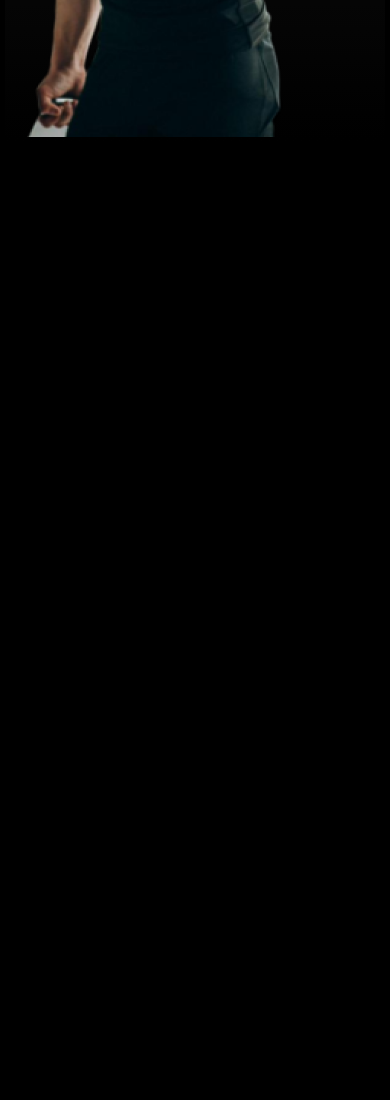
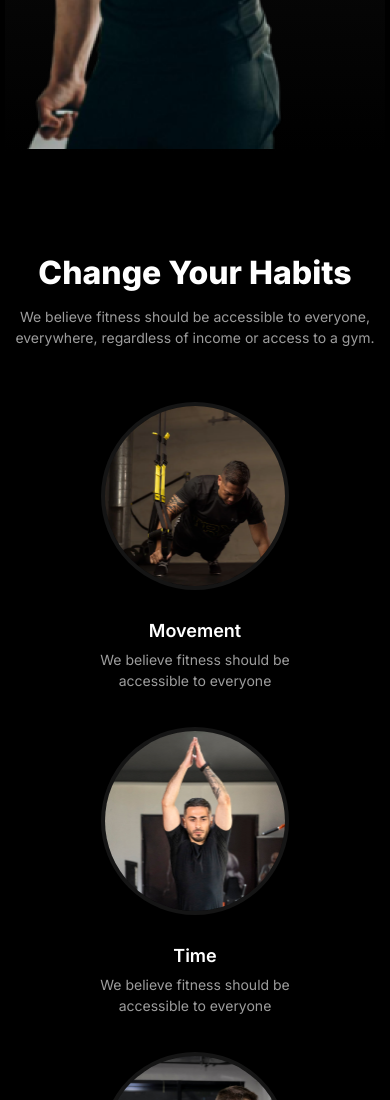
Before and after one commit to jubayer50/fitness, a plain HTML site: page index.html in a window 390 px wide. Shown: the part 900-2000 px from the top of the page. Before the commit the page ends 1046 px from the top, so only its background shows below. Drawn offline with Linux system fonts and the light colour scheme.

Commit message:
habit section done with responsive

```diff
--- a/index.html
+++ b/index.html
@@ -70,5 +70,41 @@
         </section>
       </div>
     </header>
+
+    <section id="habit-section" class="width">
+      <div class="habit-container">
+        <h2>Change Your Habits</h2>
+        <p>
+          We believe fitness should be accessible to everyone, everywhere,
+          regardless of income or access to a gym.
+        </p>
+
+        <div class="habit-card-boxes">
+          <div class="h-card">
+            <img src="./images/image3.png" alt="" />
+            <h3>Movement</h3>
+            <p>We believe fitness should be accessible to everyone</p>
+          </div>
+
+          <div class="h-card">
+            <img src="./images/image2.png" alt="" />
+            <h3>Time</h3>
+            <p>We believe fitness should be accessible to everyone</p>
+          </div>
+
+          <div class="h-card">
+            <img src="./images/image4.png" alt="" />
+            <h3>Practice</h3>
+            <p>We believe fitness should be accessible to everyone</p>
+          </div>
+
+          <div class="h-card">
+            <img src="./images/image5.png" alt="" />
+            <h3>Weight Loss</h3>
+            <p>We believe fitness should be accessible to everyone</p>
+          </div>
+        </div>
+      </div>
+    </section>
   </body>
 </html>
--- a/style/style.css
+++ b/style/style.css
@@ -102,6 +102,7 @@ header {
 #banner .banner-content p {
   color: #ffffff9d;
   margin-bottom: 28px;
+  line-height: 1.5;
 }
 
 #banner .banner-btn {
@@ -153,6 +154,60 @@ header {
   height: 40px;
   background: var(--primary_color);
   border-radius: 50%;
+}
+
+/* habit-section related style */
+#habit-section {
+  margin-top: 100px;
+  text-align: center;
+}
+
+.habit-container > h2 {
+  font-size: 3rem;
+  font-weight: 800;
+  margin-bottom: 14px;
+}
+
+.habit-container > p {
+  color: #ffffff9d;
+  text-align: center;
+  max-width: 620px;
+  margin: 0 auto;
+  font-size: 0.875rem;
+  margin-bottom: 58px;
+  line-height: 1.5;
+}
+
+#habit-section .habit-card-boxes {
+  display: grid;
+  grid-template-columns: repeat(4, 1fr);
+  justify-items: center;
+  gap: 40px;
+}
+
+#habit-section .habit-card-boxes .h-card {
+  max-width: 230px;
+}
+
+#habit-section .habit-card-boxes .h-card img {
+  width: 180px;
+  height: 180px;
+  border-radius: 50%;
+  outline: 4px solid #ffffff15;
+  /* outline-offset: 4px; */
+  margin-bottom: 30px;
+}
+
+#habit-section .habit-card-boxes .h-card h3 {
+  font-size: 1.125rem;
+  font-weight: 600;
+  margin-bottom: 8px;
+}
+
+#habit-section .habit-card-boxes .h-card p {
+  color: #ffffff9d;
+  font-size: 0.875rem;
+  line-height: 1.5;
 }
 
 /* responsive media query */
@@ -214,6 +269,15 @@ header {
     width: 30px;
     height: 30px;
   }
+
+  /*  #habit-section related style */
+  .habit-container > h2 {
+    font-size: 2rem;
+  }
+
+  #habit-section .habit-card-boxes {
+    grid-template-columns: repeat(1, 1fr);
+  }
 }
 
 /* for medium devices  */
@@ -230,4 +294,9 @@ header {
   #banner .banner-img {
     margin: 0 auto;
   }
+
+  /*  #habit-section related style */
+  #habit-section .habit-card-boxes {
+    grid-template-columns: repeat(2, 1fr);
+  }
 }
```
Also changed, not shown: images/image2.png (renamed from images/image 2.png), images/image3.png (renamed from images/image 3.png), images/image4.png (renamed from images/image 4.png), images/image5.png (renamed from images/image 5.png).
